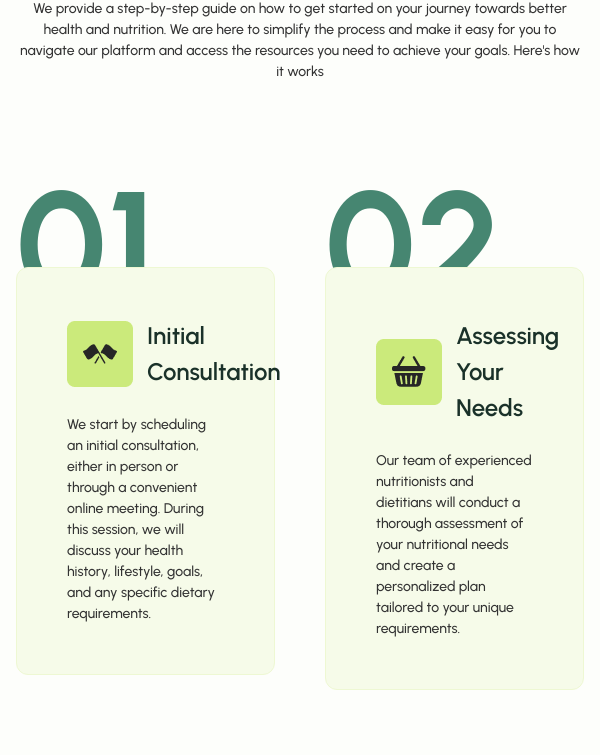
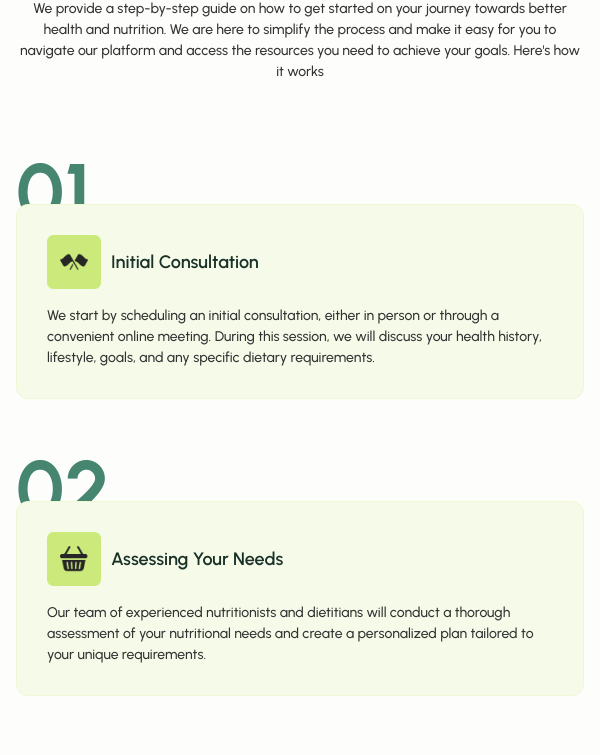
Before and after one commit to YuRo711/Nutritionist, a React (Create React App) app: page /process in a window 600 px wide. Shown: the part 654-1409 px from the top of the page. Built offline with nearby package versions, Linux system fonts and the light colour scheme.

Commit message:
adapted process page

```diff
--- a/src/components/Process/Process.scss
+++ b/src/components/Process/Process.scss
@@ -6,3 +6,22 @@
   grid-template-columns: calc(50% - 25px) calc(50% - 25px);
   margin-top: 135px;
 }
+
+@media screen and (max-width: 1600px) and (min-width: 600px) {
+  .process__steps {
+    column-gap: 40px;
+    row-gap: 132px;
+    width: 100%;
+    grid-template-columns: calc(50% - 20px) calc(50% - 20px);
+    margin-top: 92px;
+  }
+}
+
+@media screen and (max-width: 600px) {
+  .process__steps {
+    row-gap: 102px;
+    width: 100%;
+    grid-template-columns: 100%;
+    margin-top: 72px;
+  }
+}
--- a/src/components/Process/ProcessStep/ProcessStep.scss
+++ b/src/components/Process/ProcessStep/ProcessStep.scss
@@ -21,6 +21,7 @@
   padding: 50px;
   box-sizing: border-box;
   z-index: 1;
+  height: 100%;
 }
 
 .process-step__header {
@@ -42,3 +43,59 @@
 .process-step__text {
   margin-top: 24px;
 }
+
+@media screen and (max-width: 1600px) and (min-width: 600px) {
+  .process-step__number {
+    font-size: 100px;
+    top: -92px;
+  }
+
+  .process-step__container {
+    padding: 40px;
+  }
+
+  .process-step__header {
+    gap: 10px;
+  }
+
+  .process-step__icon {
+    height: 54px;
+    width: 54px;
+  }
+
+  .process-step__title {
+    font-size: 20px;
+  }
+
+  .process-step__text {
+    margin-top: 20px;
+  }
+}
+
+@media screen and (max-width: 600px) {
+  .process-step__number {
+    font-size: 80px;
+    top: -72px;
+  }
+
+  .process-step__container {
+    padding: 30px;
+  }
+
+  .process-step__header {
+    gap: 10px;
+  }
+
+  .process-step__icon {
+    height: 54px;
+    width: 54px;
+  }
+
+  .process-step__title {
+    font-size: 18px;
+  }
+
+  .process-step__text {
+    margin-top: 16px;
+  }
+}
```
